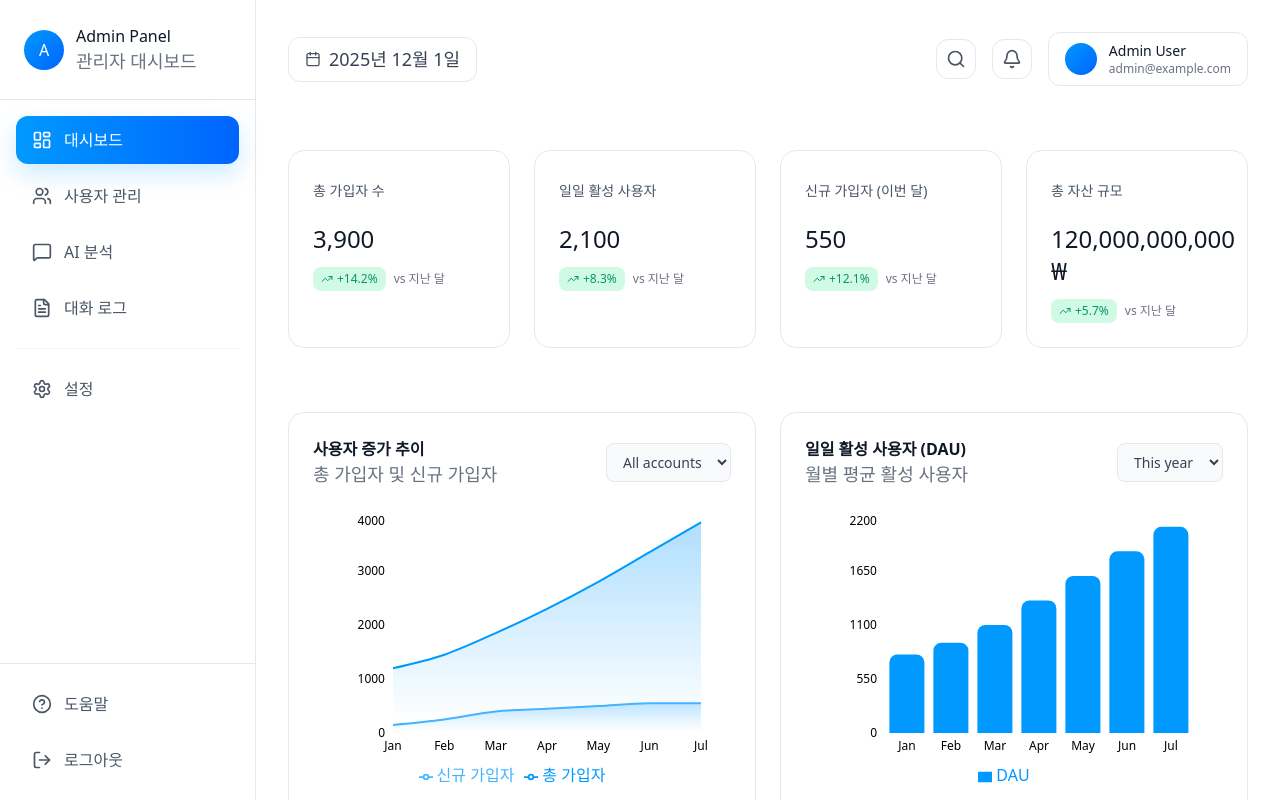
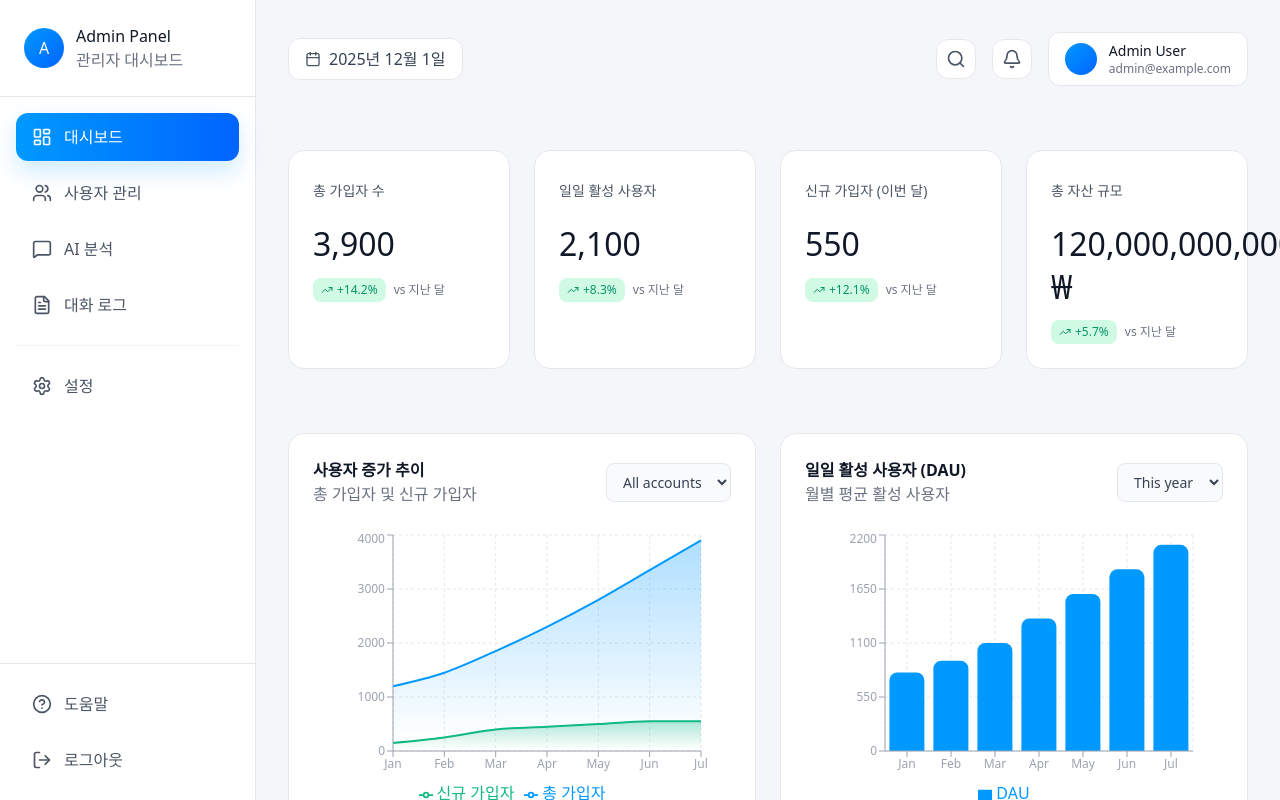
Before and after one commit to Fisa5-Main-Project/admin_fe, a Next.js app: page /dashboard in a window 1280 px wide. Built offline with nearby package versions, Linux system fonts and the light colour scheme.

Commit message:
Refactor: 차트 색상, 배경색 수정

```diff
--- a/src/app/(main)/layout.tsx
+++ b/src/app/(main)/layout.tsx
@@ -8,7 +8,7 @@ interface AdminLayoutProps {
 
 export default function AdminLayout({ children }: AdminLayoutProps) {
     return (
-        <div className="flex h-screen bg-background font-sans text-gray-900 antialiased">
+        <div className="flex h-screen antialiased">
           <Sidebar />
           <main className="flex-1 overflow-y-auto p-8">
             {children}
--- a/src/app/layout.tsx
+++ b/src/app/layout.tsx
@@ -1,5 +1,5 @@
 import type { Metadata } from 'next';
-import { pretendard, wooridaum } from '@/lib/fonts';
+import { pretendard } from '@/lib/fonts';
 import { clsx } from 'clsx';
 import '@/styles/globals.css';
 
@@ -11,7 +11,7 @@ export const metadata: Metadata = {
 
 export default function RootLayout({ children }: { children: React.ReactNode }) {
     return (
-        <html lang="ko" className={clsx(pretendard.variable, wooridaum.variable)}>
+        <html lang="ko" className={clsx(pretendard.variable)}>
             <body>{children}</body>
         </html>
     );
--- a/src/components/dashboard/charts/AssetDistributionChart.tsx
+++ b/src/components/dashboard/charts/AssetDistributionChart.tsx
@@ -43,7 +43,7 @@ const CustomLegend = (props: any) => {
 
 export default function AssetDistributionChart() {
   return (
-    <div className="bg-white rounded-2xl p-6 border border-gray-200 h-full">
+    <div className="bg-white rounded-2xl p-6 border border-gray-200 h-full focus:outline-none">
       {/* 헤더 */}
       <div className="mb-6">
         <h3 className="font-semibold text-gray-900">자산 타입별 분포</h3>
--- a/src/components/dashboard/charts/AverageAssetByAgeChart.tsx
+++ b/src/components/dashboard/charts/AverageAssetByAgeChart.tsx
@@ -31,7 +31,7 @@ export default function AverageAssetByAgeChart() {
   };
 
   return (
-    <div className="bg-white rounded-2xl p-6 border border-gray-200 h-full">
+    <div className="bg-white rounded-2xl p-6 border border-gray-200 h-full focus:outline-none">
       {/* 헤더 */}
       <div className="mb-6">
         <h3 className="font-semibold text-gray-900">연령대별 평균 자산</h3>
@@ -64,7 +64,7 @@ export default function AverageAssetByAgeChart() {
               borderRadius: '8px',
               fontSize: 'var(--text-sm)',
             }}
-            cursor={{ fill: 'var(--gray-50)' }}
+            cursor={{ fill: 'rgba(0,0,0,0.05)' }} // 툴팁 커서 배경을 더 투명하게 조정
           />
           <Legend />
           <Bar
--- a/src/components/dashboard/charts/DauChart.tsx
+++ b/src/components/dashboard/charts/DauChart.tsx
@@ -18,7 +18,7 @@ import { userGrowthData } from './UserGrowthChart'; // userGrowthData는 AreaCha
 
 export default function DauChart() {
   return (
-    <div className="bg-white rounded-2xl p-6 border border-gray-200 h-full">
+    <div className="bg-white rounded-2xl p-6 border border-gray-200 h-full focus:outline-none">
       {/* 헤더 */}
       <div className="flex items-center justify-between mb-6">
         <div>
--- a/src/components/dashboard/charts/UserGrowthChart.tsx
+++ b/src/components/dashboard/charts/UserGrowthChart.tsx
@@ -27,7 +27,7 @@ export const userGrowthData = [
 
 export default function UserGrowthChart() {
   return (
-    <div className="bg-white rounded-2xl p-6 border border-gray-200 h-full">
+    <div className="bg-white rounded-2xl p-6 border border-gray-200 h-full focus:outline-none" tabIndex={-1}>
       {/* 헤더 */}
       <div className="flex items-center justify-between mb-6">
         <div>
@@ -60,8 +60,8 @@ export default function UserGrowthChart() {
             </linearGradient>
             {/* 신규 가입자 수 그라데이션 (ID 및 색상 헥스 코드로 수정) */}
             <linearGradient id="colorNew" x1="0" y1="0" x2="0" y2="1">
-              <stop offset="5%" stopColor="#43b4ff" stopOpacity={0.3} />
-              <stop offset="95%" stopColor="#43b4ff" stopOpacity={0} />
+              <stop offset="5%" stopColor="#10B981" stopOpacity={0.3} /> {/* 색상 초록색으로 변경 */}
+              <stop offset="95%" stopColor="#10B981" stopOpacity={0} /> {/* 색상 초록색으로 변경 */}
             </linearGradient>
           </defs>
           <CartesianGrid strokeDasharray="3 3" stroke="var(--gray-200)" />
@@ -89,12 +89,11 @@ export default function UserGrowthChart() {
             type="monotone"
             dataKey="newUsers"
             name="신규 가입자"
-            stroke="#43b4ff" // 색상을 헥스 코드로 수정
+            stroke="#10B981" // 색상을 초록색으로 변경
             strokeWidth={2}
             fillOpacity={1}
             fill="url(#colorNew)"
-          />
-        </AreaChart>
+          />        </AreaChart>
       </ResponsiveContainer>
     </div>
   );
--- a/src/lib/fonts.ts
+++ b/src/lib/fonts.ts
@@ -53,27 +53,3 @@ export const pretendard = localFont({
     display: 'swap',
     weight: '400 500 600 700', // 사용할 폰트 굵기
 });
-
-// Wooridaum 폰트 설정
-export const wooridaum = localFont({
-    src: [
-        {
-            path: '../../public/fonts/wooridaum/WooridaumL.ttf',
-            weight: '300',
-            style: 'normal',
-        },
-        {
-            path: '../../public/fonts/wooridaum/WooridaumR.ttf',
-            weight: '400',
-            style: 'normal',
-        },
-        {
-            path: '../../public/fonts/wooridaum/WooridaumB.ttf',
-            weight: '700',
-            style: 'normal',
-        },
-    ],
-    variable: '--font-wooridaum', // CSS 변수 이름
-    display: 'swap',
-    weight: '400 700', // 사용할 폰트 굵기
-});
--- a/src/styles/globals.css
+++ b/src/styles/globals.css
@@ -2,63 +2,93 @@
 
 /* --- CSS 변수 및 기본 스타일 --- */
 body {
+    background-color: var(--background);
+    color: var(--gray-900);
     -webkit-font-smoothing: antialiased;
     -moz-osx-font-smoothing: grayscale;
 }
 
-/* === FinSet 디자인 시스템 토큰 (DESIGN_DETAILS.md) === */
+/* =================================
+   디자인 시스템 토큰 (CSS 변수)
+   ================================= */
+
 :root {
-    /* 색상 */
+    /* 주요 색상 */
     --primary: #0099ff;
     --primary-dark: #0064ff;
     --secondary: #43b4ff;
     --light: #c7e8ff;
+    --background: #F5F6FA;
 
-    /* 폰트 */
-    --font-size: 16px;
+    /* 그레이 스케일 */
+    --gray-50: #F9FAFB;
+    --gray-100: #F3F4F6;
+    --gray-200: #E5E7EB;
+    --gray-300: #D1D5DB;
+    --gray-400: #9CA3AF;
+    --gray-500: #6B7280;
+    --gray-600: #4B5563;
+    --gray-700: #374151;
+    --gray-800: #1F2937;
+    --gray-900: #111827;
+
+    /* 상태 색상 */
+    --success: #10B981;
+    --success-bg: #D1FAE5;
+    --warning: #F59E0B;
+    --warning-bg: #FEF3C7;
+    --error: #EF4444;
+    --error-bg: #FEE2E2;
+    --info: #3B82F6;
+    --info-bg: #DBEAFE;
+
+    /* 폰트 크기 (원래 명세 기준) */
+    --text-xs: 12px;
+    --text-sm: 14px;
+    --text-base: 16px;
+    --text-lg: 18px;
+    --text-xl: 20px;
+    --text-2xl: 32px;
+
+    /* 폰트 굵기 */
+    --font-weight-normal: 400;
     --font-weight-medium: 500;
-    --font-weight-normal: 400;
+    --font-weight-semibold: 600;
 
     /* 모서리 */
-    --radius: 10px;
+    --rounded-lg: 8px;
+    --rounded-xl: 12px;
+    --rounded-2xl: 16px;
+    --rounded-3xl: 24px;
+    --rounded-full: 9999px;
 
-    /* Ring (Focus) */
-    --ring: #0099ff;
-
-    /* 차트 색상 */
-    --chart-1: #0099ff;
-    --chart-2: #43b4ff;
-    --chart-3: #c7e8ff;
-    --chart-4: #0064ff;
-    --chart-5: #333f56;
+    /* 그림자 */
+    --shadow-custom-blue: 0 10px 25px rgba(0, 153, 255, 0.2);
 }
 
-/* === 기본 타이포그래피 (DESIGN_DETAILS.md) === */
+/* === 기본 타이포그래피 (globals.css에서 직접 정의) === */
 /* h1-h4 태그는 전역 스타일 대신, 각 컴포넌트에서 유틸리티 클래스로 크기를 명시적으로 지정합니다. */
-
 p {
-    font-size: 18px;
-    font-weight: 400;
-    /* normal */
+    font-size: var(--text-base);
+    font-weight: var(--font-weight-normal);
     line-height: 1.5;
-    /* 27px */
 }
 
 button {
-    font-size: 18px;
-    font-weight: 500;
+    font-size: var(--text-base);
+    font-weight: var(--font-weight-medium);
     line-height: 1.5;
 }
 
 label {
-    font-size: 18px;
-    font-weight: 500;
+    font-size: var(--text-base);
+    font-weight: var(--font-weight-medium);
     line-height: 1.5;
 }
 
 input {
-    font-size: 18px;
-    font-weight: 400;
+    font-size: var(--text-base);
+    font-weight: var(--font-weight-normal);
     line-height: 1.5;
 }
 
@@ -76,11 +106,24 @@ input {
 
 /* StatCard 배지 스타일 */
 .badge-increase {
-    background-color: #D1FAE5; /* 명세서의 bg-green-100에 해당 */
-    color: #059669;           /* 명세서의 text-green-700에 해당 */
+    background-color: #D1FAE5;
+    /* 명세서의 bg-green-100에 해당 */
+    color: #059669;
+    /* 명세서의 text-green-700에 해당 */
 }
 
 .badge-decrease {
-    background-color: #FEE2E2; /* 명세서의 bg-red-100에 해당 */
-    color: #DC2626;           /* 명세서의 text-red-600에 해당 */
+    background-color: #FEE2E2;
+    /* 명세서의 bg-red-100에 해당 */
+    color: #DC2626;
+    /* 명세서의 text-red-600에 해당 */
 }
+
+/* Recharts 차트 포커스 테두리 강제 제거 */
+.recharts-wrapper:focus-visible,
+.recharts-wrapper:focus,
+.recharts-wrapper *:focus,
+.recharts-wrapper *:focus-visible {
+    outline: none !important;
+    box-shadow: none !important;
+}
--- a/tailwind.config.ts
+++ b/tailwind.config.ts
@@ -1,84 +1,12 @@
-import type { Config } from 'tailwindcss';
+import type { Config } from "tailwindcss";
 
 const config: Config = {
     content: [
-        './src/pages/**/*.{js,ts,jsx,tsx,mdx}',
-        './src/components/**/*.{js,ts,jsx,tsx,mdx}',
-        './src/app/**/*.{js,ts,jsx,tsx,mdx}',
+        "./src/pages/**/*.{js,ts,jsx,tsx,mdx}",
+        "./src/components/**/*.{js,ts,jsx,tsx,mdx}",
+        "./src/app/**/*.{js,ts,jsx,tsx,mdx}",
     ],
-    theme: {
-        extend: {
-            colors: {
-                // FinSet 디자인 시스템 색상 (DESIGN_SPECIFICATION.md 기반)
-                primary: '#0099ff',
-                'primary-dark': '#0064ff',
-                secondary: '#43b4ff',
-                light: '#c7e8ff',
-                background: '#F5F6FA',
-                gray: {
-                    50: '#F9FAFB',
-                    100: '#F3F4F6',
-                    200: '#E5E7EB',
-                    300: '#D1D5DB',
-                    400: '#9CA3AF',
-                    500: '#6B7280',
-                    600: '#4B5563',
-                    700: '#374151',
-                    800: '#1F2937',
-                    900: '#111827',
-                },
-                // Status Colors
-                success: '#10B981',      // green-600
-                'success-bg': '#D1FAE5', // green-100
-                warning: '#F59E0B',      // yellow-600
-                'warning-bg': '#FEF3C7', // yellow-100
-                error: '#EF4444',        // red-600
-                'error-bg': '#FEE2E2',   // red-100
-                info: '#3B82F6',         // blue-600
-                'info-bg': '#DBEAFE',    // blue-100,
-            },
-            borderRadius: {
-                lg: '8px',
-                xl: '12px',
-                '2xl': '16px',
-                '3xl': '24px',
-            },
-            fontFamily: {
-                // 본문용 Pretendard
-                sans: ['var(--font-pretendard)', 'sans-serif'],
-                // 제목용 우리다움체
-                heading: ['var(--font-wooridaum)', 'sans-serif'],
-            },
-            fontSize: {
-                xs: ['0.875rem', { lineHeight: '1.3125rem' }],   // 14px
-                sm: ['1rem', { lineHeight: '1.5rem' }],         // 16px
-                base: ['1.125rem', { lineHeight: '1.6875rem' }], // 18px
-                lg: ['1.25rem', { lineHeight: '1.875rem' }],    // 20px
-                xl: ['1.375rem', { lineHeight: '2.0625rem' }],   // 22px
-                '2xl': ['2.125rem', { lineHeight: '3.1875rem' }], // 34px
-            },
-            // 3. 모바일 화면 크기 제어
-            screens: {
-                // => @media (min-width: 640px) { ... }
-                sm: '640px',
-                // => @media (min-width: 768px) { ... }
-                md: '768px',
-                // => @media (min-width: 1024px) { ... }
-                lg: '1024px',
-                // => @media (min-width: 1280px) { ... }
-                xl: '1280px',
-                // => @media (min-width: 1536px) { ... }
-                '2xl': '1536px',
-            },
-            boxShadow: {
-                // DESIGN_DETAILS.md - 활성 버튼용 커스텀 그림자
-                'custom-blue': '0 10px 25px rgba(0, 153, 255, 0.2)',
-            },
-            aspectRatio: {
-                '874/402': '874 / 402',
-            },
-        },
-    },
+
     plugins: [],
 };
 export default config;
```
